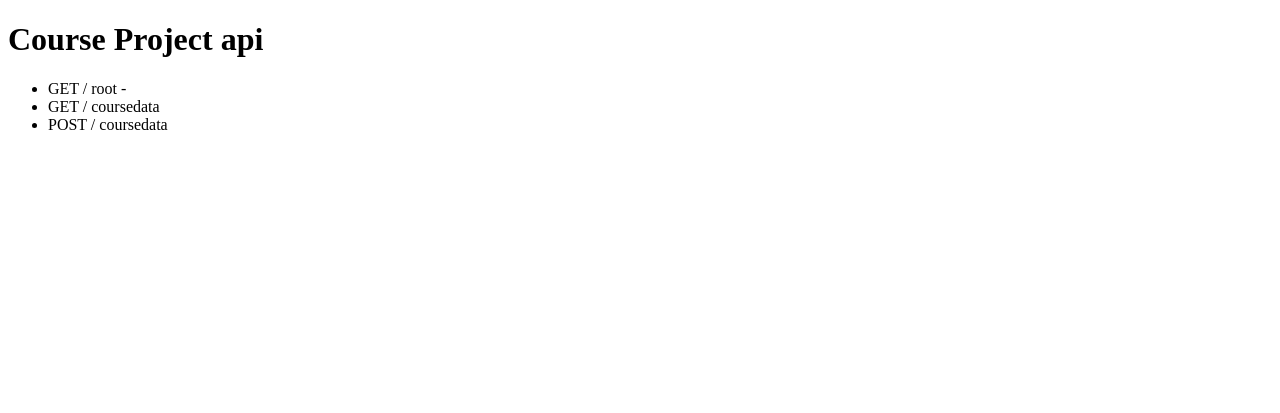
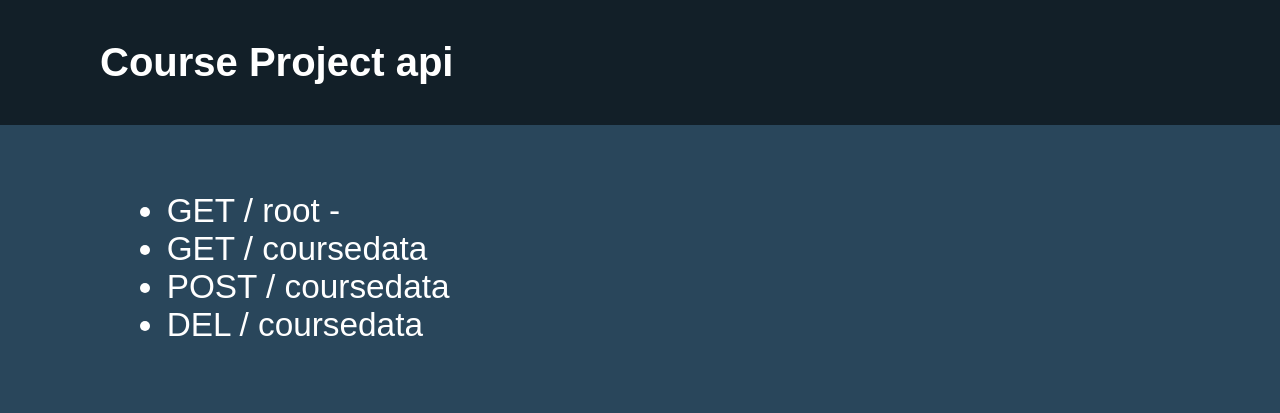
Before and after one commit to EHB-MCT/web2-backend-JarnoPauwels, a website: page public/info.html in a window 1280 px wide. Drawn offline with Linux system fonts and the light colour scheme.

Commit message:
Added Header

```diff
--- a/public/info.html
+++ b/public/info.html
@@ -4,14 +4,18 @@
     <meta charset="UTF-8">
     <meta http-equiv="X-UA-Compatible" content="IE=edge">
     <meta name="viewport" content="width=device-width, initial-scale=1.0">
+    <link rel="stylesheet" href="./style.css">
     <title>Document</title>
 </head>
 <body>
-    <h1>Course Project api</h1>
-    <ul>
+    <header class="header">
+        <h1>Course Project api</h1>
+    </header>
+    <ul class="list">
         <li>GET / root - </li>
         <li>GET / coursedata </li>
         <li>POST / coursedata </li>
+        <li>DEL / coursedata </li>
     </ul>
 </body>
 </html>
```
